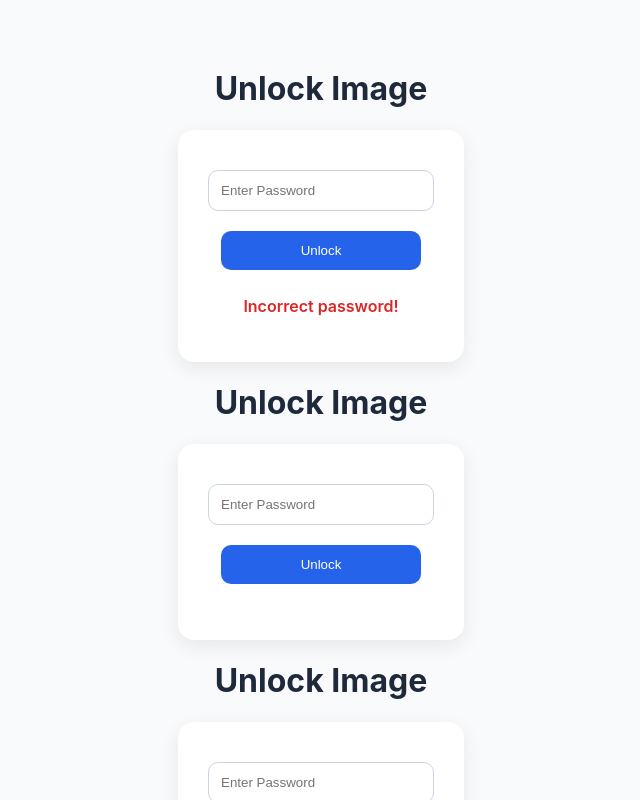
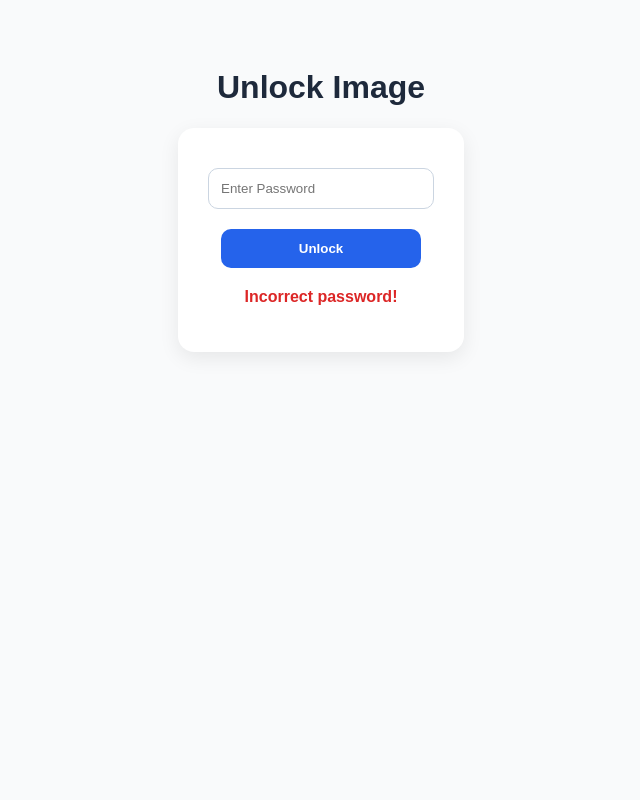
Before and after one commit to adnan3112/qr-image-app, a plain HTML site: page frontend /viewer.html in a window 1280 px wide. Both pictures are taken after a click on the button "Unlock". Shown: the top 800 px of the page, without its empty margins (319-959 px from the left). Drawn offline with Linux system fonts and the light colour scheme.

Commit message:
33th Commit

```diff
--- a/frontend /viewer.html
+++ b/frontend /viewer.html
@@ -6,9 +6,9 @@
     <title>Unlock Image</title>
     <style>
       body {
-        font-family: "Inter", Arial, sans-serif;
+        font-family: Arial, sans-serif;
         text-align: center;
-        padding: 40px 20px;
+        padding: 40px;
         background: #f9fafb;
         color: #1e293b;
       }
@@ -32,6 +32,7 @@
         color: #fff;
         border: none;
         cursor: pointer;
+        font-weight: 600;
       }
       button:hover {
         background: #1d4ed8;
@@ -46,6 +47,7 @@
       #error {
         color: #dc2626;
         font-weight: 600;
+        margin-top: 10px;
       }
     </style>
   </head>
@@ -65,7 +67,15 @@
 
       async function checkPassword() {
         const entered = document.getElementById("inputPwd").value;
-        if (entered === correctPwd) {
+        const errorEl = document.getElementById("error");
+        const imgEl = document.getElementById("protectedImg");
+
+        if (entered !== correctPwd) {
+          errorEl.textContent = "Incorrect password!";
+          imgEl.style.display = "none";
+          return;
+        }
+
         try {
           const res = await fetch(
             `https://qr-image-app.onrender.com/download?fileName=${encodeURIComponent(
@@ -73,209 +83,19 @@
             )}`
           );
           const data = await res.json();
+
           if (data.downloadUrl) {
-              const img = document.getElementById("protectedImg");
-              img.src = data.downloadUrl;
-              img.style.display = "block";
-              document.getElementById("error").textContent = "";
+            imgEl.src = data.downloadUrl;
+            imgEl.style.display = "block";
+            errorEl.textContent = "";
           } else {
-              document.getElementById("error").textContent =
-                "Failed to get image URL.";
+            errorEl.textContent = "Failed to get image URL.";
+            imgEl.style.display = "none";
           }
         } catch (err) {
           console.error(err);
-            document.getElementById("error").textContent = "Error fetching image!";
-          }
-        } else {
-          document.getElementById("error").textContent = "Incorrect password!";
-        }
-      }
-    </script>
-  </body>
-</html><!DOCTYPE html>
-<html lang="en">
-  <head>
-    <meta charset="UTF-8" />
-    <meta name="viewport" content="width=device-width, initial-scale=1.0" />
-    <title>Unlock Image</title>
-    <style>
-      body {
-        font-family: "Inter", Arial, sans-serif;
-        text-align: center;
-        padding: 40px 20px;
-        background: #f9fafb;
-        color: #1e293b;
-      }
-      .card {
-        display: inline-block;
-        padding: 30px;
-        border-radius: 16px;
-        background: #fff;
-        box-shadow: 0 6px 20px rgba(0, 0, 0, 0.08);
-      }
-      input,
-      button {
-        padding: 12px;
-        margin: 10px 0;
-        width: 200px;
-        border-radius: 10px;
-        border: 1px solid #cbd5e1;
-      }
-      button {
-        background: #2563eb;
-        color: #fff;
-        border: none;
-        cursor: pointer;
-      }
-      button:hover {
-        background: #1d4ed8;
-      }
-      #protectedImg {
-        max-width: 80%;
-        margin-top: 20px;
-        display: none;
-        border-radius: 12px;
-        box-shadow: 0 6px 20px rgba(0, 0, 0, 0.25);
-      }
-      #error {
-        color: #dc2626;
-        font-weight: 600;
-      }
-    </style>
-  </head>
-  <body>
-    <h1>Unlock Image</h1>
-    <div class="card">
-      <input type="password" id="inputPwd" placeholder="Enter Password" /><br />
-      <button onclick="checkPassword()">Unlock</button>
-      <p id="error"></p>
-      <img id="protectedImg" src="" />
-    </div>
-
-    <script>
-      const params = new URLSearchParams(window.location.search);
-      const fileName = params.get("file");
-      const correctPwd = params.get("pwd");
-
-      async function checkPassword() {
-        const entered = document.getElementById("inputPwd").value;
-        if (entered === correctPwd) {
-          try {
-            const res = await fetch(
-              `https://qr-image-app.onrender.com/download?fileName=${encodeURIComponent(
-                fileName
-              )}`
-            );
-            const data = await res.json();
-            if (data.downloadUrl) {
-              const img = document.getElementById("protectedImg");
-              img.src = data.downloadUrl;
-              img.style.display = "block";
-              document.getElementById("error").textContent = "";
-            } else {
-              document.getElementById("error").textContent =
-                "Failed to get image URL.";
-            }
-          } catch (err) {
-            console.error(err);
-            document.getElementById("error").textContent = "Error fetching image!";
-          }
-        } else {
-          document.getElementById("error").textContent = "Incorrect password!";
-        }
-      }
-    </script>
-  </body>
-</html><!DOCTYPE html>
-<html lang="en">
-  <head>
-    <meta charset="UTF-8" />
-    <meta name="viewport" content="width=device-width, initial-scale=1.0" />
-    <title>Unlock Image</title>
-    <style>
-      body {
-        font-family: "Inter", Arial, sans-serif;
-        text-align: center;
-        padding: 40px 20px;
-        background: #f9fafb;
-        color: #1e293b;
-      }
-      .card {
-        display: inline-block;
-        padding: 30px;
-        border-radius: 16px;
-        background: #fff;
-        box-shadow: 0 6px 20px rgba(0, 0, 0, 0.08);
-      }
-      input,
-      button {
-        padding: 12px;
-        margin: 10px 0;
-        width: 200px;
-        border-radius: 10px;
-        border: 1px solid #cbd5e1;
-      }
-      button {
-        background: #2563eb;
-        color: #fff;
-        border: none;
-        cursor: pointer;
-      }
-      button:hover {
-        background: #1d4ed8;
-      }
-      #protectedImg {
-        max-width: 80%;
-        margin-top: 20px;
-        display: none;
-        border-radius: 12px;
-        box-shadow: 0 6px 20px rgba(0, 0, 0, 0.25);
-      }
-      #error {
-        color: #dc2626;
-        font-weight: 600;
-      }
-    </style>
-  </head>
-  <body>
-    <h1>Unlock Image</h1>
-    <div class="card">
-      <input type="password" id="inputPwd" placeholder="Enter Password" /><br />
-      <button onclick="checkPassword()">Unlock</button>
-      <p id="error"></p>
-      <img id="protectedImg" src="" />
-    </div>
-
-    <script>
-      const params = new URLSearchParams(window.location.search);
-      const fileName = params.get("file");
-      const correctPwd = params.get("pwd");
-
-      async function checkPassword() {
-        const entered = document.getElementById("inputPwd").value;
-        if (entered === correctPwd) {
-          try {
-            const res = await fetch(
-              `https://qr-image-app.onrender.com/download?fileName=${encodeURIComponent(
-                fileName
-              )}`
-            );
-            const data = await res.json();
-            if (data.downloadUrl) {
-              const img = document.getElementById("protectedImg");
-              img.src = data.downloadUrl;
-              img.style.display = "block";
-              document.getElementById("error").textContent = "";
-            } else {
-              document.getElementById("error").textContent =
-                "Failed to get image URL.";
-            }
-          } catch (err) {
-            console.error(err);
-            document.getElementById("error").textContent = "Error fetching image!";
-          }
-        } else {
-          document.getElementById("error").textContent = "Incorrect password!";
+          errorEl.textContent = "Error fetching image!";
+          imgEl.style.display = "none";
         }
       }
     </script>
```
Also changed, not shown: backend/server.js (+26 -33 lines). Lines whose indentation alone changed are shown as unchanged.
